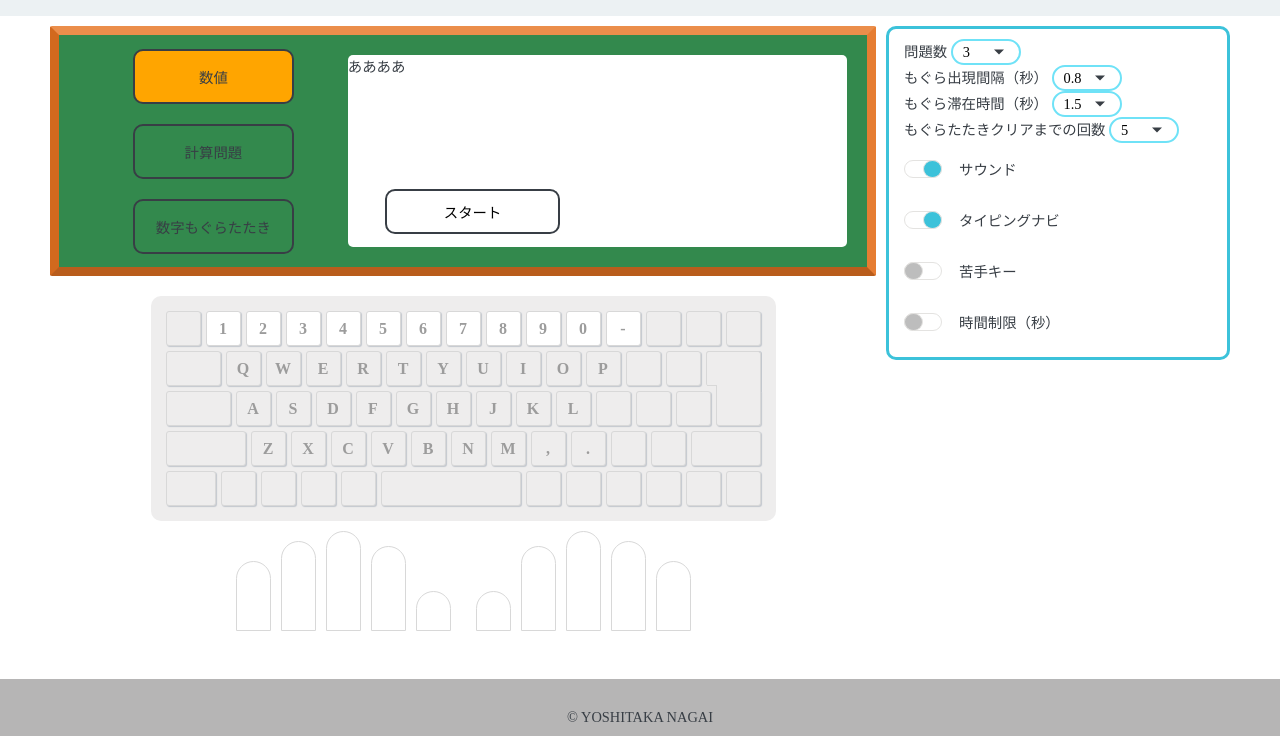
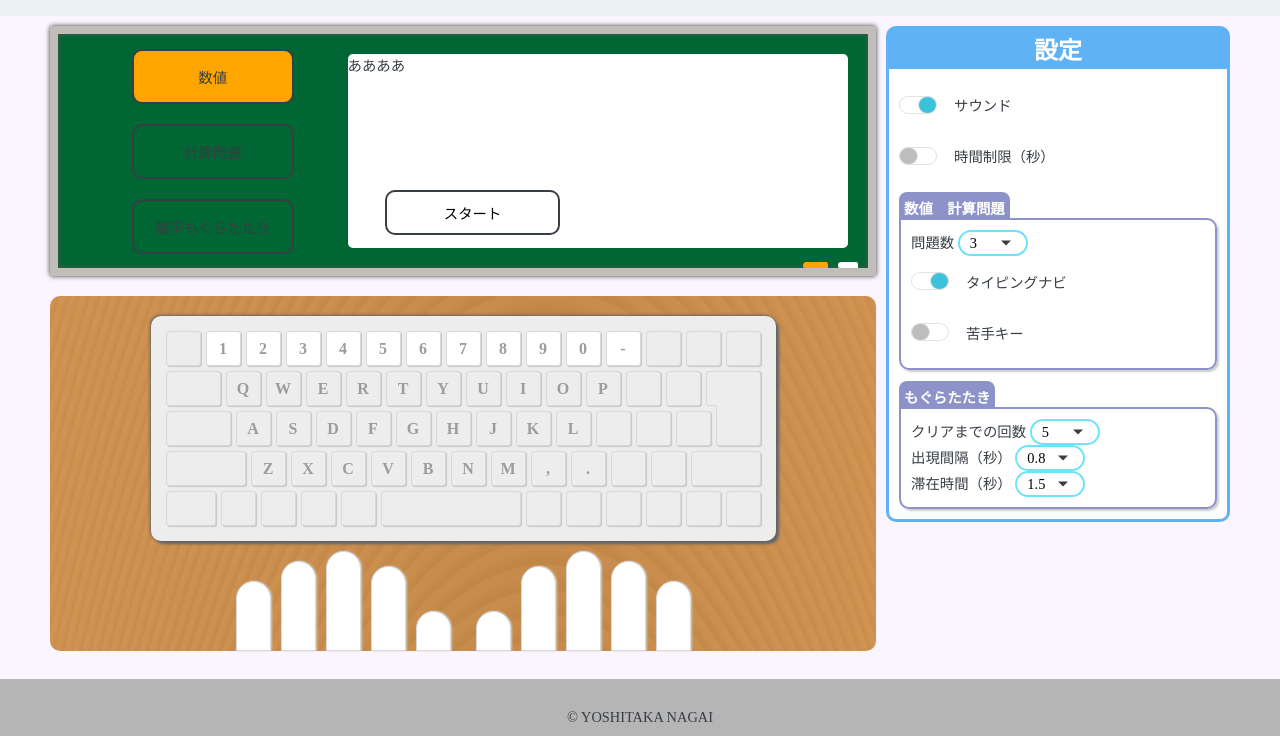
Before and after one commit to yoshitaka7144/NumTyping, a plain HTML site: page index.html in a window 1280 px wide. Shown: the part 64-800 px from the top of the page. Drawn offline with Linux system fonts and the light colour scheme; some packages are replaced by stand-ins of ours.

Commit message:
サイドメニューデザイン修正途中。

```diff
--- a/index.html
+++ b/index.html
@@ -301,12 +301,36 @@
           </div>
         </div>
         <div id="side-contents">
-          <div id="side-menu-hamburger" tabindex="0">
+          <div id="side-menu-title" tabindex="0">
+            <div class="hamburger">
               <span></span>
               <span></span>
               <span></span>
             </div>
+            <p class="title">設定</p>
+          </div>
           <div id="setting-window" tabindex="0">
+            <div class="checkbox-wrapper">
+              <input type="checkbox" id="sound" class="checkbox" checked>
+              <label for="sound">サウンド</label>
+            </div>
+            <div class="checkbox-wrapper">
+              <input type="checkbox" id="setting-time-limit" class="checkbox">
+              <label for="setting-time-limit">時間制限（秒）</label>
+              <div class="select-wrapper">
+                <select id="time-limit" class="select">
+                  <option value="15">15</option>
+                  <option value="30">30</option>
+                  <option value="45">45</option>
+                  <option value="60">60</option>
+                  <option value="90">90</option>
+                  <option value="120">120</option>
+                </select>
+              </div>
+            </div>
+
+            <div class="tab-box">
+              <span class="title">数値　計算問題</span>
               <div class="label-wrapper">
                 <label for="question-count">問題数</label>
                 <div class="select-wrapper">
@@ -321,75 +345,6 @@
                     <option value="50">50</option>
                   </select>
                 </div>
-            </div>
-            <div class="label-wrapper">
-              <label for="show-mole-interval">もぐら出現間隔（秒）</label>
-              <div class="select-wrapper">
-                <select id="show-mole-interval" class="select">
-                  <option value="100">0.1</option>
-                  <option value="200">0.2</option>
-                  <option value="300">0.3</option>
-                  <option value="400">0.4</option>
-                  <option value="500">0.5</option>
-                  <option value="600">0.6</option>
-                  <option value="700">0.7</option>
-                  <option value="800" selected>0.8</option>
-                  <option value="900">0.9</option>
-                  <option value="1000">1.0</option>
-                  <option value="1100">1.1</option>
-                  <option value="1200">1.2</option>
-                  <option value="1300">1.3</option>
-                  <option value="1400">1.4</option>
-                  <option value="1500">1.5</option>
-                </select>
-              </div>
-            </div>
-            <div class="label-wrapper">
-              <label for="mole-duration">もぐら滞在時間（秒）</label>
-              <div class="select-wrapper">
-                <select id="mole-duration" class="select">
-                  <option value="500">0.5</option>
-                  <option value="600">0.6</option>
-                  <option value="700">0.7</option>
-                  <option value="800">0.8</option>
-                  <option value="900">0.9</option>
-                  <option value="1000">1.0</option>
-                  <option value="1100">1.1</option>
-                  <option value="1200">1.2</option>
-                  <option value="1300">1.3</option>
-                  <option value="1400">1.4</option>
-                  <option value="1500" selected>1.5</option>
-                  <option value="1600">1.6</option>
-                  <option value="1700">1.7</option>
-                  <option value="1800">1.8</option>
-                  <option value="1900">1.9</option>
-                  <option value="2000">2.0</option>
-                </select>
-              </div>
-            </div>
-            <div class="label-wrapper">
-              <label for="whack-mole-clear-count">もぐらたたきクリアまでの回数</label>
-              <div class="select-wrapper">
-                <select id="whack-mole-clear-count" class="select">
-                  <option value="5">5</option>
-                  <option value="10">10</option>
-                  <option value="15">15</option>
-                  <option value="20">20</option>
-                  <option value="25">25</option>
-                  <option value="30">30</option>
-                  <option value="40">40</option>
-                  <option value="50">50</option>
-                  <option value="60">60</option>
-                  <option value="70">70</option>
-                  <option value="80">80</option>
-                  <option value="90">90</option>
-                  <option value="100">100</option>
-                </select>
-              </div>
-            </div>
-            <div class="checkbox-wrapper">
-              <input type="checkbox" id="sound" class="checkbox" checked>
-              <label for="sound">サウンド</label>
               </div>
               <div class="checkbox-wrapper">
                 <input type="checkbox" id="typing-navi" class="checkbox" checked>
@@ -414,20 +369,77 @@
                   </select>
                 </div>
               </div>
-            <div class="checkbox-wrapper">
-              <input type="checkbox" id="setting-time-limit" class="checkbox">
-              <label for="setting-time-limit">時間制限（秒）</label>
+            </div>
+
+            <div class="tab-box">
+              <span class="title">もぐらたたき</span>
+              <div class="label-wrapper">
+                <label for="whack-mole-clear-count">クリアまでの回数</label>
                 <div class="select-wrapper">
-                <select id="time-limit" class="select">
+                  <select id="whack-mole-clear-count" class="select">
+                    <option value="5">5</option>
+                    <option value="10">10</option>
                     <option value="15">15</option>
+                    <option value="20">20</option>
+                    <option value="25">25</option>
                     <option value="30">30</option>
-                  <option value="45">45</option>
+                    <option value="40">40</option>
+                    <option value="50">50</option>
                     <option value="60">60</option>
+                    <option value="70">70</option>
+                    <option value="80">80</option>
                     <option value="90">90</option>
-                  <option value="120">120</option>
+                    <option value="100">100</option>
                   </select>
                 </div>
               </div>
+              <div class="label-wrapper">
+                <label for="show-mole-interval">出現間隔（秒）</label>
+                <div class="select-wrapper">
+                  <select id="show-mole-interval" class="select">
+                    <option value="100">0.1</option>
+                    <option value="200">0.2</option>
+                    <option value="300">0.3</option>
+                    <option value="400">0.4</option>
+                    <option value="500">0.5</option>
+                    <option value="600">0.6</option>
+                    <option value="700">0.7</option>
+                    <option value="800" selected>0.8</option>
+                    <option value="900">0.9</option>
+                    <option value="1000">1.0</option>
+                    <option value="1100">1.1</option>
+                    <option value="1200">1.2</option>
+                    <option value="1300">1.3</option>
+                    <option value="1400">1.4</option>
+                    <option value="1500">1.5</option>
+                  </select>
+                </div>
+              </div>
+              <div class="label-wrapper">
+                <label for="mole-duration">滞在時間（秒）</label>
+                <div class="select-wrapper">
+                  <select id="mole-duration" class="select">
+                    <option value="500">0.5</option>
+                    <option value="600">0.6</option>
+                    <option value="700">0.7</option>
+                    <option value="800">0.8</option>
+                    <option value="900">0.9</option>
+                    <option value="1000">1.0</option>
+                    <option value="1100">1.1</option>
+                    <option value="1200">1.2</option>
+                    <option value="1300">1.3</option>
+                    <option value="1400">1.4</option>
+                    <option value="1500" selected>1.5</option>
+                    <option value="1600">1.6</option>
+                    <option value="1700">1.7</option>
+                    <option value="1800">1.8</option>
+                    <option value="1900">1.9</option>
+                    <option value="2000">2.0</option>
+                  </select>
+                </div>
+              </div>
+            </div>
+
           </div>
         </div>
         <div id="background-mask"></div>
--- a/scss/style.scss
+++ b/scss/style.scss
@@ -8,6 +8,7 @@ body {
   box-sizing: border-box;
   font-size: 0.9rem;
   color: #383e45;
+  background-color: #faf5ff;
 }
 
 a {
@@ -96,11 +97,29 @@ img {
     width: 100%;
     height: 100%;
     position: relative;
-    background-color: #33894d;
-    border-style: solid;
-    border-width: 9px;
-    border-color: rgb(235, 142, 75) rgb(230, 125, 50) rgb(185, 93, 28) chocolate;
-    border-radius: 2px;
+    background-color: #006633;
+    border: 8px solid #c1beb9;
+    border-radius: 3px;
+    box-shadow: 0 0 5px #333, 0 0 5px #555 inset;
+
+    &::before,
+    &::after {
+      position: absolute;
+      content: "";
+      bottom: 0;
+    }
+    &::before {
+      right: 10px;
+      border: solid 3px #fff;
+      width: 20px;
+      border-radius: 3px 2px 0 2px;
+    }
+    &::after {
+      right: 40px;
+      border: solid 3px orange;
+      width: 25px;
+      border-radius: 8px 5px 2px 5px;
+    }
 
     #start-window {
       display: flex;
@@ -495,7 +514,11 @@ img {
   display: flex;
   flex-direction: column;
   width: 100%;
+  padding-top: 20px;
   margin-top: 20px;
+  border-radius: 10px;
+  background: linear-gradient(90deg, rgba(208, 147, 82, 0.6), rgba(192, 134, 70, 0.6) 60%, rgba(208, 147, 82, 0.6)),
+    repeating-radial-gradient(ellipse at 60% 500%, #c08646, #c08646 0.2%, #d09352 0.6%, #d09352 1%);
 }
 
 /********************************
@@ -519,6 +542,7 @@ $miss-key-background-color: red;
     padding: 15px;
     border-radius: 10px;
     background-color: $keyboard-color;
+    box-shadow: 3px 3px 3px #606468, -1px -1px 3px #606468;
     .row {
       display: flex;
       margin-bottom: 5px;
@@ -663,6 +687,7 @@ $miss-key-background-color: red;
 キーボード対応指
 ********************************/
 $finger-border-color: #d8d8d8;
+$finger-color: white;
 $target-finger-color: orange;
 #hand-container {
   display: flex;
@@ -677,8 +702,10 @@ $target-finger-color: orange;
     align-items: flex-end;
 
     .finger {
+      background-color: $finger-color;
       border: 1px solid $finger-border-color;
       border-radius: 20px 20px 0 0;
+      box-shadow: 1px 0px 2px #ccc;
       margin-right: 10px;
       width: 35px;
       &:last-child {
@@ -719,18 +746,61 @@ $target-finger-color: orange;
   width: calc(30% - 10px);
   margin-left: 10px;
   display: flex;
+  flex-direction: column;
+  align-items: flex-start;
   z-index: 100;
 
-  #side-menu-hamburger {
+  #side-menu-title {
+    cursor: default;
+    width: 100%;
+    padding: 5px 0 0 0;
+    background-color: #5fb3f5;
+    border-radius: 10px 10px 0 0;
+    box-shadow: none;
+
+    .hamburger {
       display: none;
+    }
+
+    .title {
+      text-align: center;
+      font-size: 1.5rem;
+      color: white;
+      font-weight: bold;
+      writing-mode: unset;
+    }
   }
 
   #setting-window {
     width: 100%;
-    padding: 10px 15px;
-    border: 3px solid #3cc2da;
-    border-radius: 10px;
+    padding: 10px;
+    border: 3px solid #5fb3f5;
+    border-radius: 0 0 10px 10px;
     background-color: white;
+    position: relative;
+
+    .tab-box {
+      position: relative;
+      width: 100%;
+      margin: 2.3rem auto 0 auto;
+      padding: 10px;
+      border: 2px solid #8d93c8;
+      border-radius: 0 10px 10px 10px;
+      box-shadow: 2px 2px 2px #ccc;
+
+      .title {
+        position: absolute;
+        display: inline-block;
+        top: -28px;
+        left: -2px;
+        padding: 5px;
+        height: 26px;
+        font-weight: bold;
+        color: #fff;
+        background-color: #8d93c8;
+        border-radius: 8px 8px 0 0;
+      }
+    }
 
     .checkbox-wrapper {
       .checkbox {
@@ -852,6 +922,7 @@ $target-finger-color: orange;
   #side-contents {
     width: 50%;
     margin-left: 0;
+    flex-direction: row;
     position: absolute;
     top: 50%;
     right: calc(-50% + 50px);
@@ -864,8 +935,9 @@ $target-finger-color: orange;
         opacity: 0.6;
       }
 
-      #side-menu-hamburger {
+      #side-menu-title {
         pointer-events: none;
+        .hamburger {
           span:nth-child(1) {
             top: 50%;
             transform: translate(-50%, -50%) rotate(45deg);
@@ -879,21 +951,32 @@ $target-finger-color: orange;
           }
         }
       }
+    }
 
-    #side-menu-hamburger {
+    #side-menu-title {
       cursor: pointer;
+      width: 50px;
+      padding: 0 10px 10px 10px;
+      background-color: #5fb3f5;
+      border-radius: 10px 0 0 10px;
+      box-shadow: 0 2px 10px #747474;
+
+      &:hover {
+        background-color: #78c0f7;
+      }
+
+      .hamburger {
         display: block;
+        width: 100%;
+        height: 50px;
         position: relative;
-      width: 50px;
-      height: 50px;
-      background-color: #a0e1ec;
         span {
           position: absolute;
-        width: 50%;
+          width: 80%;
           height: 2px;
           left: 50%;
           transform: translate(-50%, -50%);
-        background-color: #747474;
+          background-color: #ffffff;
           transition: all 0.3s;
         }
         span:nth-child(1) {
@@ -907,8 +990,17 @@ $target-finger-color: orange;
         }
       }
 
+      .title {
+        margin: auto;
+        font-size: 1.2rem;
+        color: white;
+        writing-mode: vertical-rl;
+      }
+    }
+
     #setting-window {
       width: calc(100% - 50px);
+      border-radius: 0 10px 10px 10px;
     }
   }
 }
```
Also changed, not shown: css/style.css, 1 other file. Lines whose indentation alone changed are shown as unchanged.
